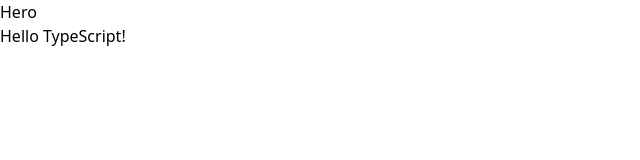
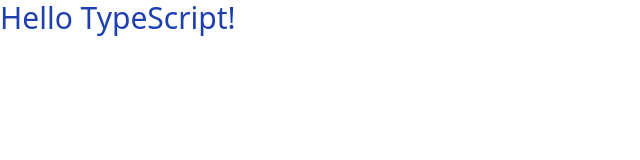
Before and after one commit to toy-poodle-site/poodle-site, a Gatsby site: page / in a window 1280 px wide. Shown: the whole page, without its empty margins (0-640 px from the left). Built offline with nearby package versions, Linux system fonts and the light colour scheme; Gatsby itself is replaced by a stand-in of ours.

Commit message:
fix: cleaned errors

```diff
--- a/src/components/Title.tsx
+++ b/src/components/Title.tsx
@@ -5,5 +5,5 @@
 };
 
 export default function Title({ children }: TitleProps) {
-  return <h1>{children}</h1>;
+  return <h1 className="text-blue-800 text-3xl">{children}</h1>;
 }
--- a/src/pages/index.tsx
+++ b/src/pages/index.tsx
@@ -1,11 +1,9 @@
 import Layout from '@/components/Layout';
 import Title from '@/components/Title';
-import Hero from '@/components/Hero';
 
 export default function Home() {
   return (
     <Layout>
-      <Hero image="" tagline="" description="" ctaLink="" />
       <Title>Hello TypeScript!</Title>
     </Layout>
   );
```
Also changed, not shown: LICENSE.md, src/templates/about-page.tsx (added), src/templates/contact-page.tsx (added), src/templates/faqs-page.tsx (added), src/templates/index-page.tsx (added), src/templates/payments-page.tsx (added).
